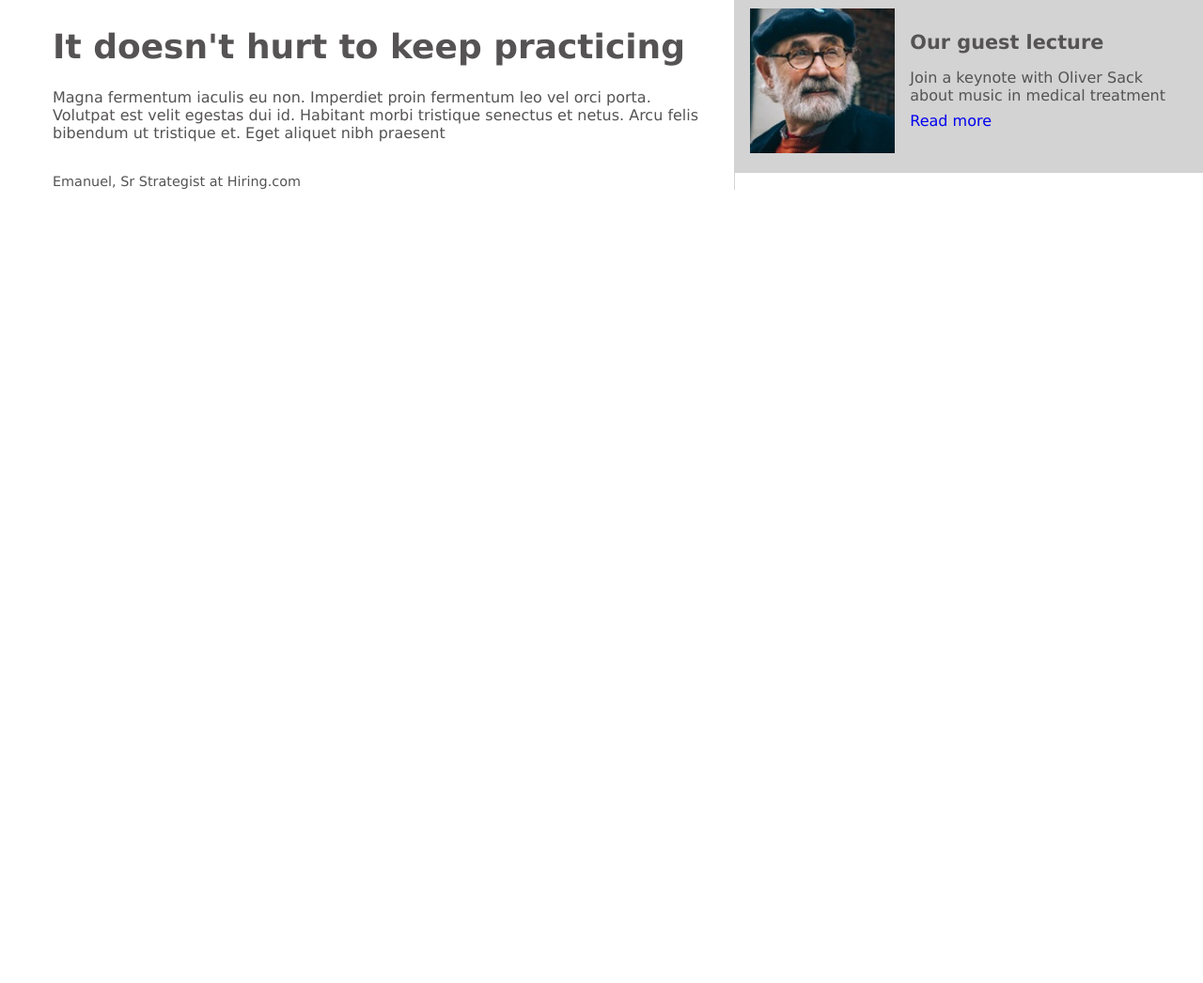
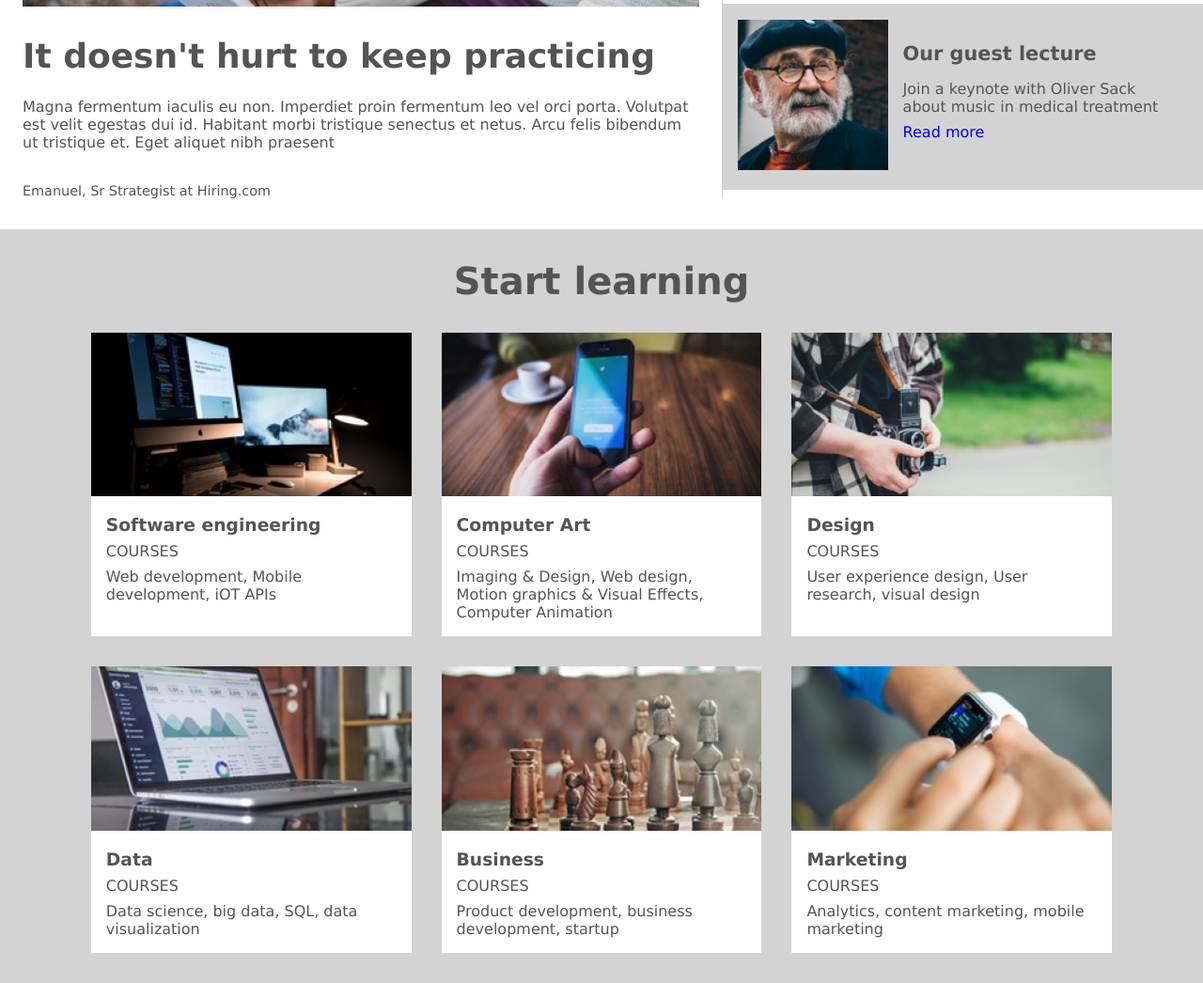
Before and after one commit to Gutsu91/colmar-academy, a plain HTML site: page index.html in a window 1280 px wide. Shown: the part 1049-2095 px from the top of the page at 94% size. Before the commit the page ends 1282 px from the top, so only its background shows below. Drawn offline with Linux system fonts and the light colour scheme.

Commit message:
adding learning section all devices

```diff
--- a/index.html
+++ b/index.html
@@ -92,6 +92,81 @@
                 </article>
           </div>
         </section>
+        <section id="learning">
+            <h2>Start learning</h2>
+            <div class="learning-wrapper">
+                <article class="learning-item">
+                    <figure>
+                        <img src="./resources/images/course-software.jpg" alt="">
+                        <figcaption>
+                            <h3>Software engineering</h3>
+                            <span>COURSES</span>
+                            <p>Web development, Mobile development, iOT APIs</p>
+                        </figcaption>
+                    </figure>
+                </article>
+                <article class="learning-item">
+                    <figure>
+                        <img src="./resources/images/course-computer-art.jpg" alt="">
+                        <figure>
+                            <figcaption>
+                                <h3>Computer Art</h3>
+                                <span>COURSES</span>
+                                <p>Imaging & Design, Web design, Motion graphics & Visual Effects, Computer Animation</p>
+                          </figcaption>
+                        </figure>
+                    </figure>
+                </article>
+                <article class="learning-item">
+                    <figure>
+                        <img src="./resources/images/course-design.jpg" alt="">
+                        <figure>
+                           <figcaption>
+                                <h3>Design</h3>
+                                <span>COURSES</span>
+                                <p>User experience design, User research, visual design</p>
+                            </figcaption>
+                        </figure>
+                    </figure>
+                </article>
+                <article class="learning-item">
+                    <figure>
+                        <img src="./resources/images/course-data.jpg" alt="">
+                        <figure>
+                            <figcaption>
+                                <h3>Data</h3>
+                                <span>COURSES</span>
+                                <p>Data science, big data, SQL, data visualization</p>
+                            </figcaption>
+                        </figure>
+                    </figure>
+                </article>
+                <article class="learning-item">
+                    <figure>
+                        <img src="./resources/images/course-business.jpg" alt="">
+                        <figure>
+                            <figcaption>
+                                <h3>Business</h3>
+                                <span>COURSES</span>
+                                <p>Product development, business development, startup</p>
+                            </figcaption>
+                        </figure>
+                    </figure>
+                </article>
+                <article class="learning-item">
+                    <figure>
+                        <img src="./resources/images/course-marketing.jpg" alt="">
+                        <figure>
+                            <figcaption>
+                                <h3>Marketing</h3>
+                                <span>COURSES</span>
+                                <p>Analytics, content marketing, mobile marketing</p>
+                            </figcaption>
+                        </figure>
+                    </figure>
+                </article>
+            </div>
+        </section>
     </main>
 
 </body>
--- a/resources/css/style.css
+++ b/resources/css/style.css
@@ -241,10 +241,8 @@ figcaption.landing a {
 #articles {
     display: flex;
     flex-wrap: wrap;
-    flex-direction:column;
     max-width: 100%;
-    height: 400px;
-    padding: 0 0 0 2rem;
+    padding: 0 0 2rem 0;
 }
 
 article.article-hero {
@@ -390,3 +388,72 @@ img.hero {
         border-bottom: 1px solid lightgrey;
     }
 }
+
+/* learning */
+
+#learning {
+    padding: 2rem 4.5rem;
+    background-color: lightgray;
+}
+
+#learning h2 {
+    text-align: center;
+    padding-bottom: 2rem;
+    font-size: 2.5rem;
+    color:#555353;
+}
+
+.learning-wrapper {
+    display: flex;
+    flex-wrap: wrap;
+    gap: 2rem;
+    justify-content: center;
+}
+
+.learning-item {
+    max-width: 30%;
+    background: #fff;
+}
+.learning-item figure img {
+    width: 100%;
+    height: auto;
+    overflow:hidden;
+}
+
+.learning-item figure figcaption {
+    padding: 1rem;
+    color:#555353;
+}
+
+.learning-item figure figcaption span {
+    display:block;
+    padding: 0.5rem 0;
+}
+
+@media only screen and (max-width:890px) {
+    #learning {
+        border-top: 1px solid lightgrey;
+        border-bottom: 1px solid lightgrey;
+        background-color: #fff;
+        padding: 2rem 1rem;
+    }
+
+    .learning-wrapper {
+        flex-direction: column;
+        gap: 0.5rem;
+    }
+
+    .learning-item {
+        max-width: 100%;
+        background-color: lightgray;
+        padding: 1rem 1rem 1.5rem 1rem;
+
+    }
+
+    .learning-item figure img,
+    .learning-item figure figcaption span,
+    .learning-item figure figcaption p
+     {
+        display: none;
+    }
+}
```
